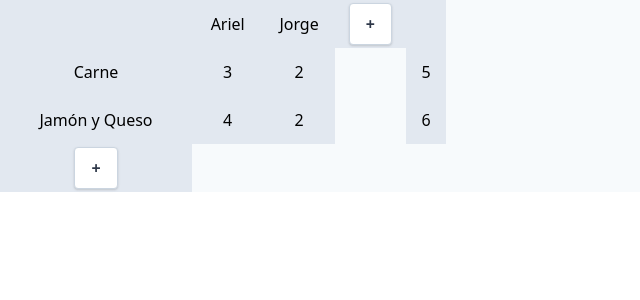
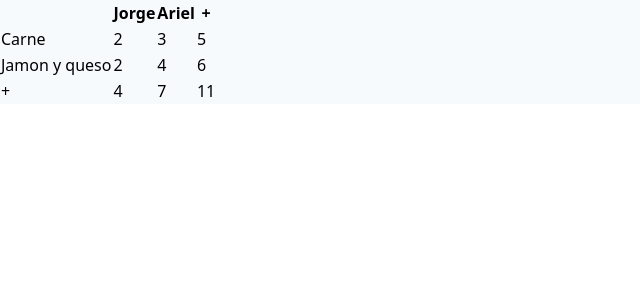
Before and after one commit to arieldiazsaman/elexceldeempanadas, a React (Create React App) app: page / in a window 1280 px wide. Shown: the top 300 px of the page, without its empty margins (0-640 px from the left). Built offline with nearby package versions, Linux system fonts and the light colour scheme.

Commit message:
early stage data structure

```diff
--- a/src/components/AppScreen.js
+++ b/src/components/AppScreen.js
@@ -1,45 +1,87 @@
-import React from 'react'
-import { Flavors } from './Flavors'
-import { People } from './People'
-import { TotalFlavors } from './TotalFlavors'
+import React from "react";
+import { Flavors } from "./Flavors";
+import { People } from "./People";
+import { TotalFlavors } from "./TotalFlavors";
 
 export const AppScreen = () => {
   const data = {
-        names:
-            [
-                {
-                    name: 'Jorge',
+    names: {
+      jorge: {
+        jamonyqueso: 1,
+        carne: 2,
+      },
+      ariel: {
+        jamonyqueso: 2,
+        carne: 2,
+      },
+    },
+    // names: [
+    //   {
+    //     name: "Jorge",
+    //     flavors: {
+    //       carne: 2,
+    //       jamon: 2,
+    //     },
+    //   },
+    //   {
+    //     name: "Ariel",
+    //     flavors: {
+    //       carne: 3,
+    //       jamon: 4,
+    //     },
+    //   },
+    // ],
     flavors: {
-                        'carne': 2,
-                        'jamon': 2
-                    }
+      jamonyqueso: "Jamon y queso",
+      carne: "Carne",
     },
-                {
-                    name: 'Ariel',
-                    flavors: {
-                        'carne': 3,
-                        'jamon': 4
-                    }
-                }
-            ],
-        flavors: [
-            {
-                flavor: 'Carne',
-                key: 'carne'
-            },
-            {
-                flavor: 'Jamón y Queso',
-                key: 'jamon'
-            }
-        ]
-    }
+  };
+  const names = Object.keys(data.names);
+  console.group("AppScreen");
+  console.log("data:", data);
+  console.log("Ok:", Object.keys(data.names));
+  console.groupEnd();
+
+  console.group("names");
+  names.map((name) => console.log(name));
+  console.groupEnd();
   return (
     <div className="container">
       <div className="flex bg-gray-100">
-                <Flavors flavors={data.flavors} />
+        <table className="table-auto">
+          <thead>
+            <tr>
+              <th></th>
+              <th>Jorge</th>
+              <th>Ariel</th>
+              <th>+</th>
+            </tr>
+          </thead>
+          <tbody>
+            <tr>
+              <td>Carne</td>
+              <td>2</td>
+              <td>3</td>
+              <td>5</td>
+            </tr>
+            <tr>
+              <td>Jamon y queso</td>
+              <td>2</td>
+              <td>4</td>
+              <td>6</td>
+            </tr>
+            <tr>
+              <td>+</td>
+              <td>4</td>
+              <td>7</td>
+              <td>11</td>
+            </tr>
+          </tbody>
+        </table>
+        {/* <Flavors flavors={data.flavors} />
                 <People data={data} />
-                <TotalFlavors data={data} />
+                <TotalFlavors data={data} /> */}
       </div>
     </div>
-    )
-}
+  );
+};
```
Also changed, not shown: src/App.js (+3 -5 lines). Lines whose indentation alone changed are shown as unchanged.
